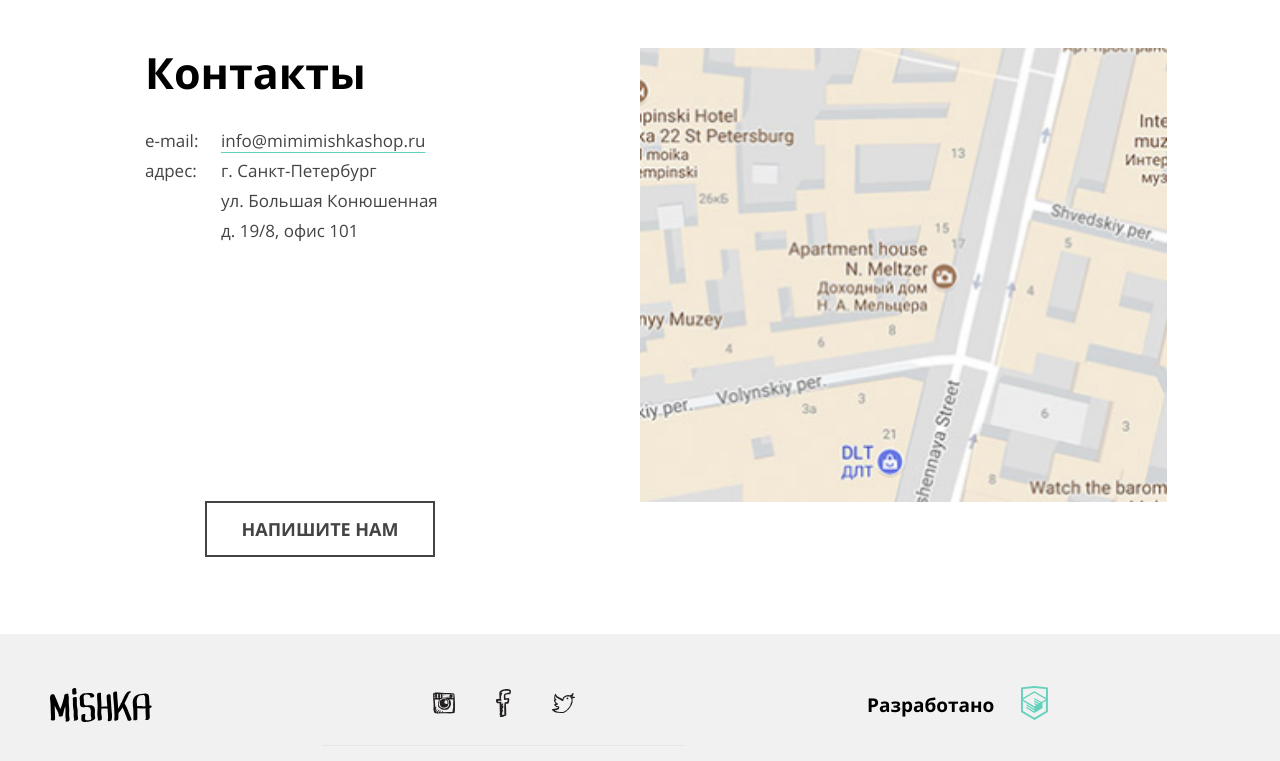
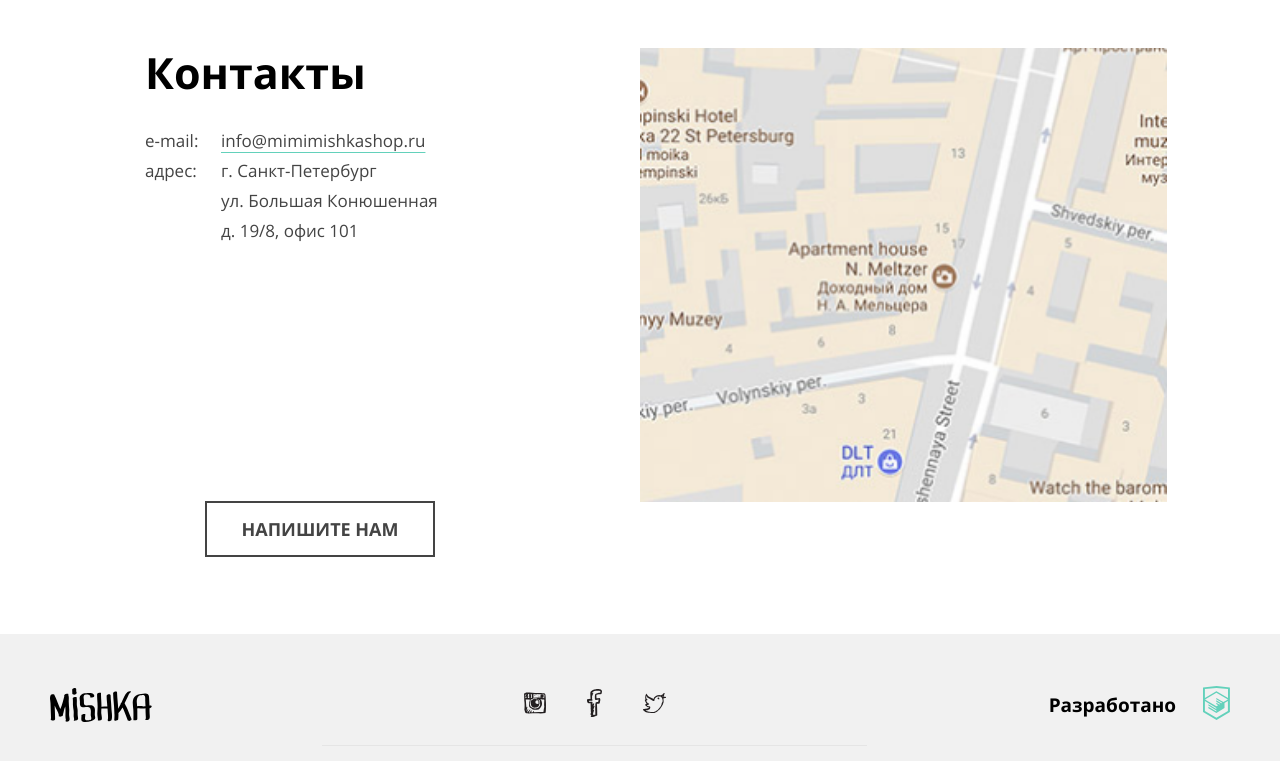
Before and after one commit to lost-incode/1620087-mishka-22, a website: page source/index.html in a window 1280 px wide. Shown: the part 3110-3871 px from the top of the page. Drawn offline with nearby package versions, Linux system fonts and the light colour scheme; files that its build step writes are made by us from their sources; files whose address does not match are found by name.

Commit message:
Fix grid in footer

```diff
--- a/source/sass/blocks/info.scss
+++ b/source/sass/blocks/info.scss
@@ -4,7 +4,7 @@
 
   @media (min-width: $tablet-width) {
     display: grid;
-    grid-template-columns: 3fr 4fr 6fr;
+    grid-template-columns: 3fr 6fr 4fr;
     align-items: center;
     min-height: 143px;
     padding: 0 50px;
--- a/source/sass/blocks/page-footer.scss
+++ b/source/sass/blocks/page-footer.scss
@@ -7,6 +7,10 @@
   justify-content: center;
   align-items: center;
   min-height: 80px;
+
+  @media (min-width: $tablet-width) {
+    justify-self: end;
+  }
 }
 
 .page-footer__text {
```
